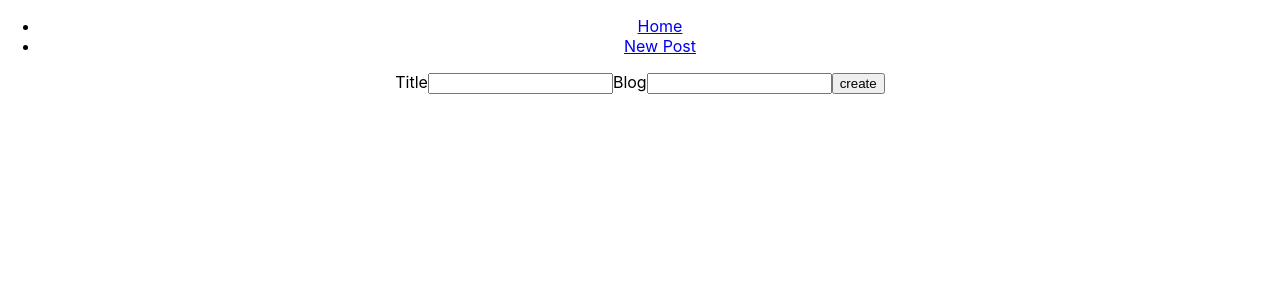
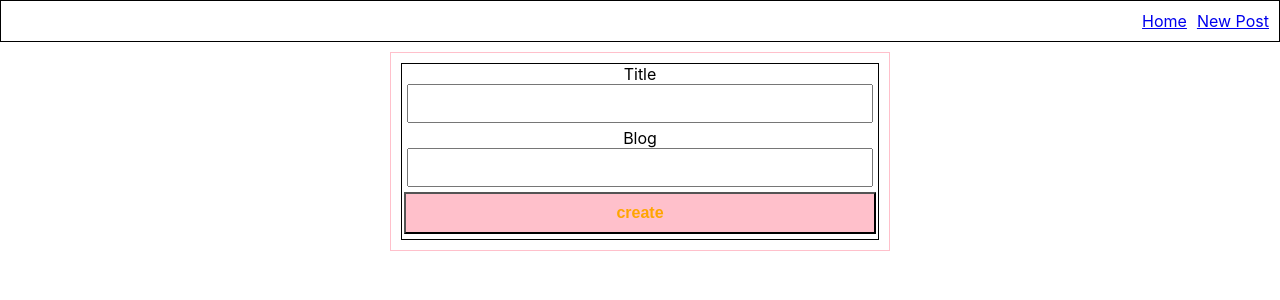
Before and after one commit to CoffeeMakesMorningsBetter/micro-blog, a React (Create React App) app: page /newpost in a window 1280 px wide. Shown: the top 300 px of the page. Built offline with nearby package versions, Linux system fonts and the light colour scheme.

Commit message:
some styling css

```diff
--- /dev/null
+++ b/src/components/MicroBlog.css
@@ -0,0 +1,14 @@
+*, *::after, *::before {
+  box-sizing: border-box;
+}
+
+.nav {
+  display: flex;
+  justify-content: end;
+  border: black solid 1px;
+  padding: 10px;
+}
+
+.nav div:first-of-type {
+  margin: 0 10px;
+}
--- a/src/components/MicroBlog.js
+++ b/src/components/MicroBlog.js
@@ -6,6 +6,7 @@ import PostInformation from './PostInformation';
 import CommentForm from './CommentForm';
 import { findPost } from '../helper';
 import { Link, Route, Switch } from 'react-router-dom';
+import './MicroBlog.css';
 
 
 class MicroBlog extends Component {
@@ -98,10 +99,13 @@ class MicroBlog extends Component {
       <React.Fragment>
         <div>
           <nav className="nav">
-            <ul>
-              <li><Link to="/">Home</Link></li>
-              <li><Link to="/newpost">New Post</Link></li>
-            </ul>
+            <div>
+              <Link to="/">Home</Link>
+            </div>
+            <div>
+              <Link to="/newpost">New Post</Link>
+            </div>
+
           </nav>
           <Switch>
             <Route exact path="/" component={props => <MicroBlogList list={this.state.posts} renderPost={this.renderPost}/>} />
--- /dev/null
+++ b/src/components/Post.css
@@ -0,0 +1,61 @@
+.container {
+  position: relative;
+  max-height: 300px;
+  height: 300px;
+  min-height: 200px;
+  max-width: 600px;
+  margin: 10px auto;
+}
+
+.post-container {
+  display: flex;
+  flex-direction: column;
+  max-width: inherit;
+  border: black solid 1px;;
+  max-height: inherit;
+  height: inherit;
+  min-height: inherit;
+}
+
+.post-container-title {
+  display: flex;
+  flex-direction: row;
+  border: black 1px lime;
+  background: red;
+  min-height: 20%;
+}
+
+.post-container-title p {
+  border: 1px solid black;
+  margin: 5px;
+  padding: 10px 0;
+}
+
+.post-container-title p:first-of-type {
+  width: 70%;
+  font-size: 1.5rem;
+}
+
+.post-container-title p:nth-child(n+2) {
+  width: 15%;
+  font-size: 0.75rem;
+  padding-top: 15px;
+  vertical-align: middle;
+}
+
+.post-container-content {
+  width: 100%;
+  min-height: 70%;
+  height: 80%;
+  border: 1px solid black;
+  padding: 10px;
+  word-wrap: break-word;
+}
+
+.post-container-like-dislike {
+  position: absolute;
+  bottom: 0px;
+  right: 0px;
+  border: green solid 1px;
+  background: pink;
+}
--- a/src/components/Post.js
+++ b/src/components/Post.js
@@ -1,5 +1,6 @@
 import React, { Component } from 'react';
 import { Link } from 'react-router-dom';
+import './Post.css';
 
 class Post extends Component {
   likePost = () => {
@@ -16,17 +17,22 @@ class Post extends Component {
 
   render() {
     return (
-      <div>
-        <h1>Title: {this.props.title}</h1>
-        <div>{this.props.post}</div>
-        <div>
-          <p>like: {this.props.like}</p>
-          <p>dislike: {this.props.dislike}</p>
+      <div className="container">
+        <div className="post-container">
+          <div className="post-container-title">
+            <p>Title: {this.props.title}</p>
+            <p>like: {this.props.like}</p>
+            <p>dislike: {this.props.dislike}</p>
+          </div>
+          <div className="post-container-content">
+            <p>{this.props.post}</p>
+          </div>
         </div>
-        <button onClick={this.likePost}>Like</button>
-        <button onClick={this.dislikePost}>Dislike</button>
-        <button onClick={this.deletePost}>Delete</button>
-        <p><Link to={`/show/${this.props.id}`}>More Details</Link></p>
+        <div className="post-container-like-dislike">
+          <button onClick={this.likePost}>Like</button>
+          <button onClick={this.dislikePost}>Dislike</button>
+          <p><Link to={`/show/${this.props.id}`}>More Details</Link></p>
+        </div>
       </div>
     )
   }
--- /dev/null
+++ b/src/components/PostForm.css
@@ -0,0 +1,33 @@
+.post-form {
+  display: flex;
+  justify-content: center;
+  align-items: center;
+  flex-direction: column;
+  max-width: 500px;
+  margin: 10px auto;
+  border: pink 1px solid;
+  padding: 10px;
+}
+
+form {
+  border: black 1px solid;
+  width: 100%;
+}
+
+.post-form input {
+  width: 98%;
+  margin-bottom: 5px;
+  padding: 10px 1px;;
+}
+
+input[type="submit"] {
+  background: pink;
+  color: orange;
+  font-size: 1rem;
+  font-weight: 800;
+  width: 99%;
+}
+
+input:focus {
+  outline: none;
+}
--- a/src/components/PostForm.js
+++ b/src/components/PostForm.js
@@ -1,5 +1,6 @@
 import React, { Component } from 'react';
 import uuid4 from 'uuid4';
+import './PostForm.css'
 
 class PostForm extends Component {
   constructor(props) {
@@ -35,7 +36,7 @@ class PostForm extends Component {
   render() {
     let { post, title } = this.state
     return (
-      <div>
+      <div className="post-form">
         <form onSubmit={this.handleSubmit}>
           <label htmlFor="title">
             Title
--- a/src/components/PostInformation.js
+++ b/src/components/PostInformation.js
@@ -1,6 +1,7 @@
 import React, { Component } from 'react';
 import { Link, withRouter } from 'react-router-dom';
 import Comment from './Comment'
+import './Post.css'
 
 class PostInformation extends Component {
   likePost = () => {
@@ -31,19 +32,25 @@ class PostInformation extends Component {
   render() {
     let comments = this.props.comments.map(this.createComments)
     return (
-      <div>
-        <h1>{this.props.title}</h1>
-        <div>{this.props.post}</div>
-        <div>
+      <div className="container">
+        <div className="post-container">
+          <div className="post-container-title">
+            <p>Title: {this.props.title}</p>
             <p>like: {this.props.like}</p>
             <p>dislike: {this.props.dislike}</p>
           </div>
+          <div className="post-container-content">
+            <p>{this.props.post}</p>
+            <div>
+              {comments}
+            </div>
+          </div>
+        </div>
+        <div className="post-container-like-dislike">
           <button onClick={this.likePost}>Like</button>
           <button onClick={this.dislikePost}>Dislike</button>
           <button onClick={this.deletePost}>Delete</button>
           <p><Link to={`/show/${this.props.id}/comment`}>Add Comment</Link></p>
-        <div>
-          {comments}
         </div>
       </div>
     )
```
Lines whose indentation alone changed are shown as unchanged.
